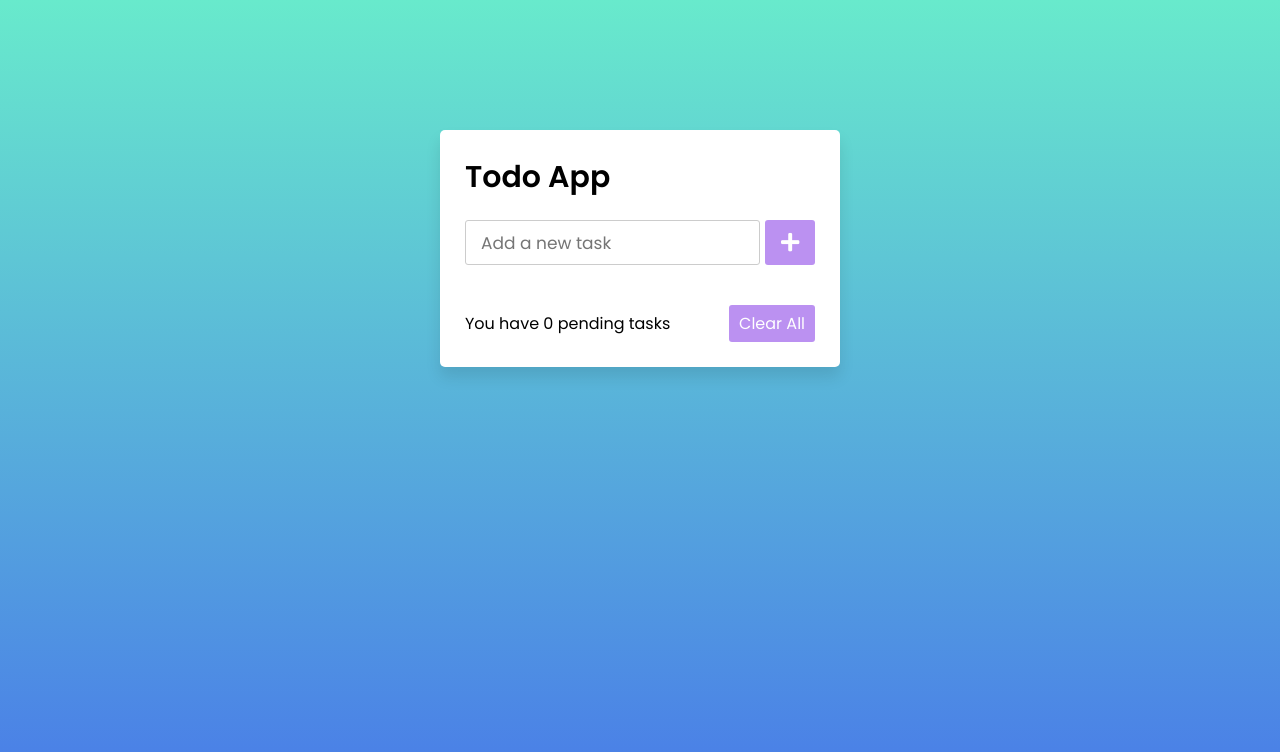
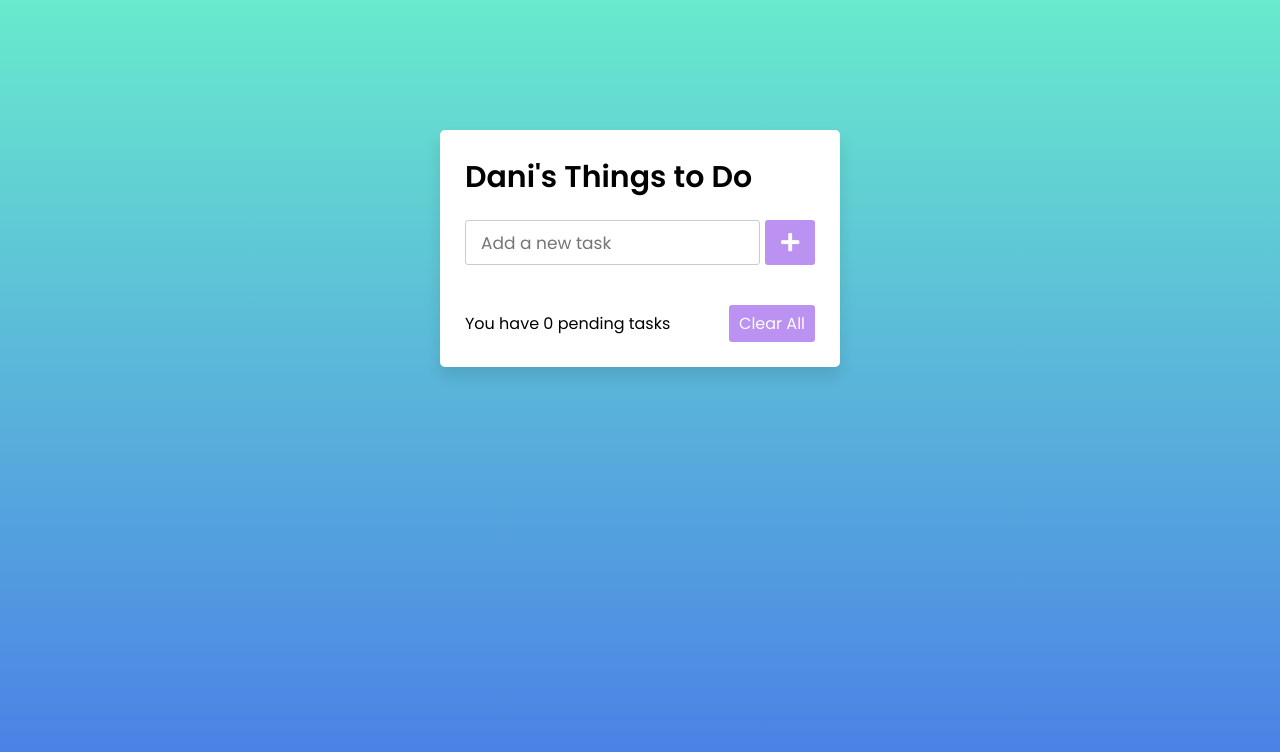
Before and after one commit to ddaisudov/ddaisudov.github.io, a plain HTML site: page index.html in a window 1280 px wide. Drawn offline with Linux system fonts and the light colour scheme.

Commit message:
Update index.html

```diff
--- a/index.html
+++ b/index.html
@@ -8,7 +8,7 @@
 </head>
 <body>
   <div class="wrapper">
-    <header>Todo App</header>
+    <header>Dani's Things to Do</header>
     <div class="inputField">
       <input type="text" placeholder="Add a new task">
       <button><i class="fas fa-plus"></i></button>
```
